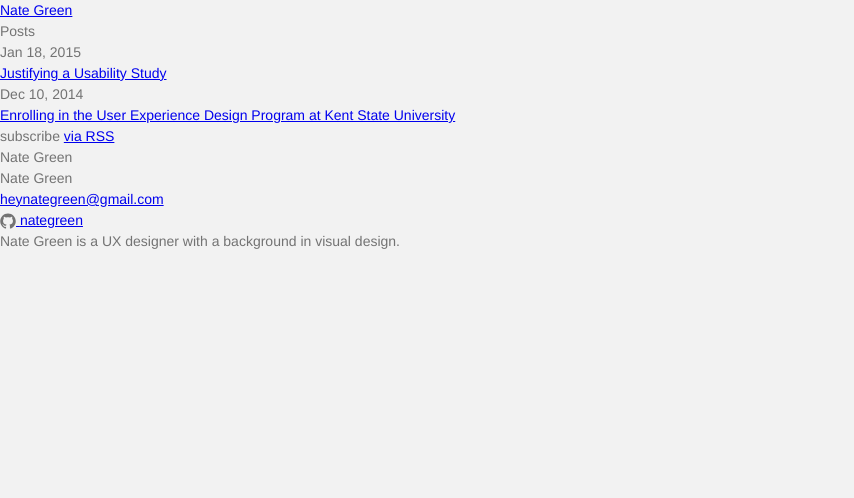
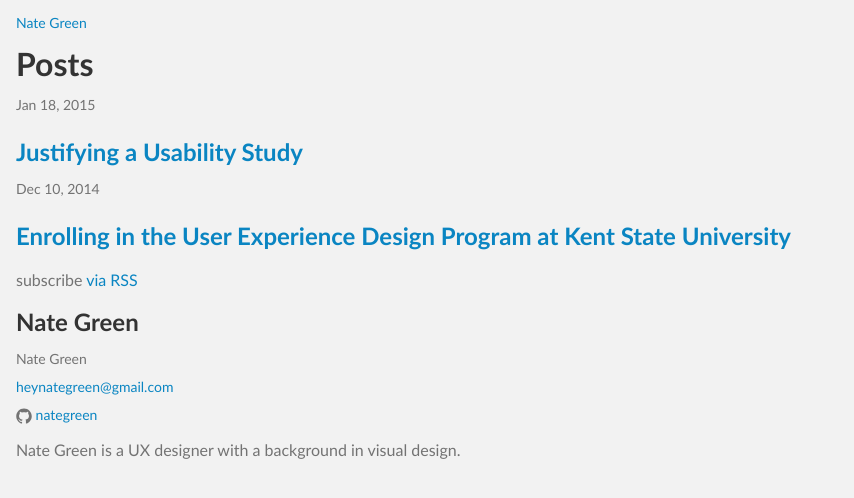
Before and after one commit to nategreen/old-website, a Jekyll site: the page built from index.html, in a window 1280 px wide. Shown: the top 498 px of the page, without its empty margins (0-854 px from the left). Built offline with Jekyll 4.4.1, drawn with Linux system fonts in a browser that asks for light colours.

Commit message:
add styles for basic elements

```diff
--- a/_sass/_base.scss
+++ b/_sass/_base.scss
@@ -52,14 +52,180 @@
 /**
  * Basic styling
  */
+
 body {
-    font-family: $base-font-family;
-    font-size: $base-font-size;
-    line-height: $base-line-height;
-    font-weight: 300;
-    color: $text-color;
-    background-color: $background-color;
-    -webkit-text-size-adjust: 100%;
+  font-family:
+    Libertad,
+    Source Sans Pro,
+    Calibri,
+    sans-serif;
+  font-size: 14px;
+  padding: 1rem;
+  color: $text-color;
+  background-color: $background-color;
+}
+
+// add spacing above each element that is preceded by another element
+
+body * + * {
+  margin-top: 1em;
+}
+
+/**
+ * Headers
+ */
+
+h1 {
+  font-size: 2rem;
+  line-height: 2.5rem;
+  font-weight: 700;
+  font-style: normal;
+
+  color: $header-color;
+}
+
+h2 {
+  font-size: 1.5rem;
+  line-height: 2rem;
+  font-weight: 700;
+  font-style: normal;
+
+  color: $header-color;
+}
+
+h3 {
+  font-size: 1.25rem;
+  line-height: 1.75rem;
+  font-weight: 400;
+  font-style: italic;
+
+  color: $header-color;
+}
+
+h4 {
+  font-size: 1.25rem;
+  line-height: 1.5rem;
+  font-weight: 700;
+  font-style: normal;
+
+  color: $header-color;
+
+}
+
+h5 {
+  font-size: 1rem;
+  line-height: 1.5rem;
+  font-weight: 400;
+  font-style: italic;
+
+  color: $header-color;
+}
+
+h6 {
+  font-size: 1rem;
+  line-height: 1.5rem;
+  font-weight: 700;
+  font-style: normal;
+
+  color: $header-color;
+}
+
+/**
+ * Block-level Text Elements
+ */
+
+p {
+  font-size: 1rem;
+  line-height: 1.5rem;
+  font-weight: 400;
+  font-style: normal;
+
+  color: $text-color;
+}
+
+blockquote {
+  $color: tint($text-color, 50%);
+
+  font-size: 1rem;
+  line-height: 1.5rem;
+  font-weight: 400;
+  font-style: italic;
+  padding: .5rem 1rem;
+  border-left: .1rem solid $color;
+
+  color: $color;
+}
+
+/**
+ * Links
+ */
+
+a {
+  color: $link-color;
+  text-decoration: none;
+
+  &:hover {
+    color: shade($link-color, 20%);
+    text-decoration: underline;
+  }
+}
+
+a.button {
+  display: inline-block;
+
+  font-size: 1rem;
+  line-height: 1rem;
+
+  color: $button-color;
+
+  border: 1px solid $button-color;
+  border-radius: .25rem;
+
+  margin-right: 1rem;
+  padding: .75rem 1rem;
+
+  &:nth-last-of-type(1) {
+    margin-right: 0;
+  }
+
+  &:hover {
+    text-decoration: none;
+
+    color: tint($button-color, 15%);
+    border-color: tint($button-color, 15%);
+    background-color: transparentize($button-color, 0.95);
+  }
+
+  &:active {
+    color: shade($button-color, 25%);
+    border-color: shade($button-color, 25%);
+  }
+}
+
+/**
+ * Cards
+ */
+
+.card {
+  background: $card-color;
+  padding: 1.5rem;
+  border-bottom: 1px solid shade($card-color, 10%);
+  border-left: 1px solid shade($card-color, 5%);
+  border-right: 1px solid shade($card-color, 5%);
+  border-top: 1px solid tint($card-color, 75%);
+  border-radius: .125rem;
+
+  list-style-type: none;
+
+  * + & {
+    margin-top: 2rem;
+  }
+
+  &:nth-of-type(N + 2) {
+    margin-top: 1rem;
+  }
+
+  @include medium-shadow;
 }
 
 /**
--- a/css/main.scss
+++ b/css/main.scss
@@ -34,8 +34,6 @@
 $on-palm:          600px;
 $on-laptop:        800px;
 
-
-
 // Using media queries with like this:
 // @include media-query($on-palm) {
 //     .wrapper {
@@ -49,7 +47,11 @@
     }
 }
 
+// Mixins for shadows
 
+@mixin medium-shadow {
+  box-shadow: 0 .25rem .5rem transparentize($black, 0.75);
+}
 
 // Import partials from `sass_dir` (defaults to `_sass`)
 @import
```
